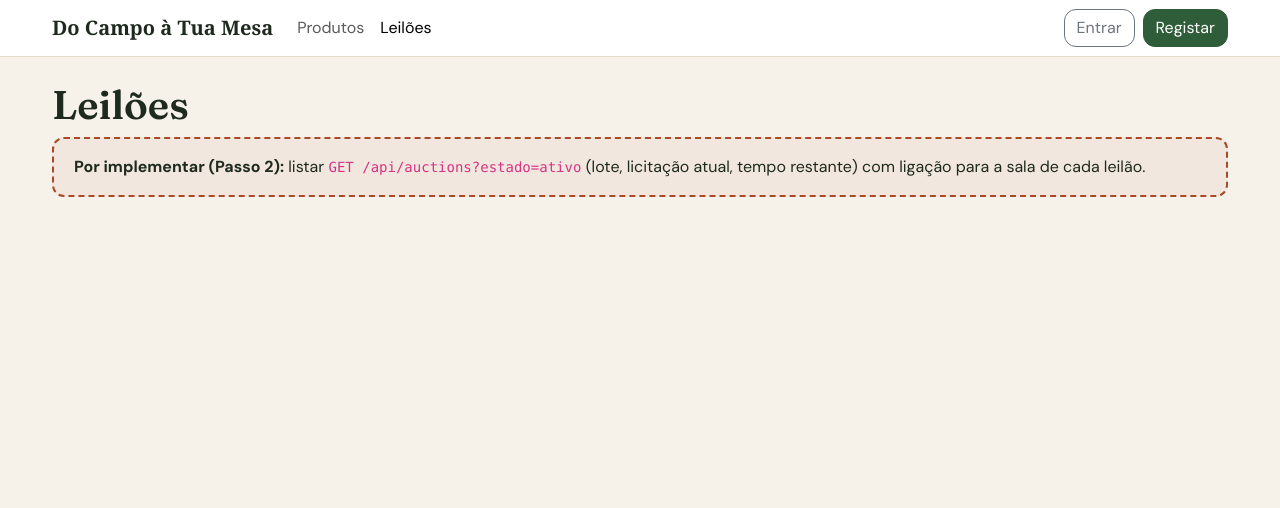
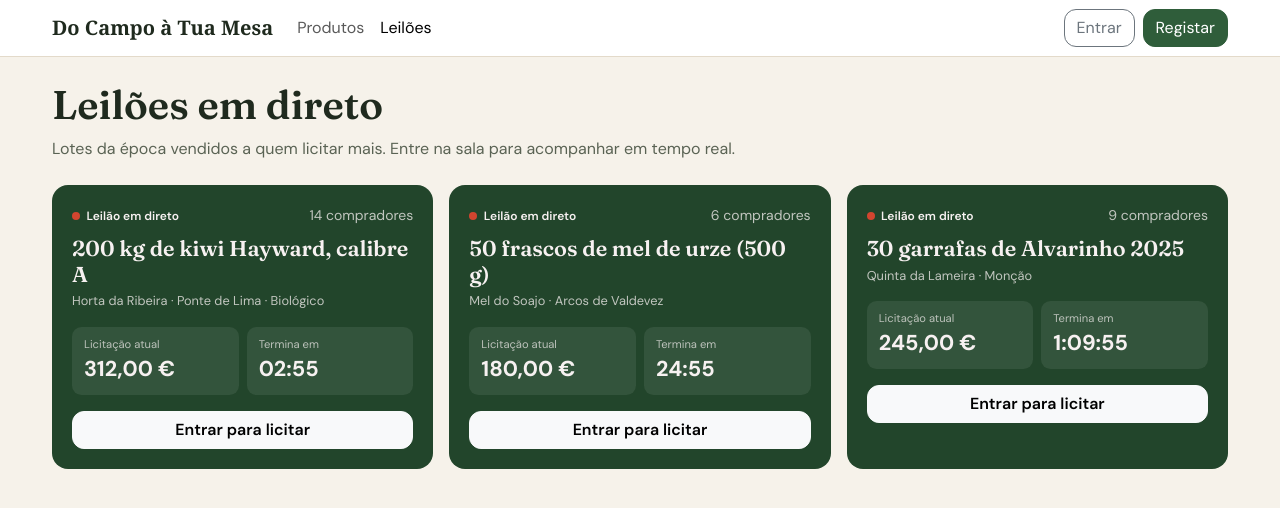
Before and after one commit to marianaalmeida01/mei31207_marianaalmeida_campoamesa, a React (Vite) app in the folder web/: page /leiloes in a window 1280 px wide. Shown: the top 508 px of the page. Built offline with nearby package versions, Linux system fonts and the light colour scheme; no server answers.

Commit message:
page produtor with page star

```diff
--- a/web/src/components/CartaoProduto.jsx
+++ b/web/src/components/CartaoProduto.jsx
@@ -1,5 +1,8 @@
 // Componente reutilizável: cartão de produto do catálogo
-const euro = (v) => v.toLocaleString('pt-PT', { style: 'currency', currency: 'EUR' }); // Formata um número como moeda em euros
+import { Link } from 'react-router-dom';
+import { idDoProdutor } from '../data/simulados.js';
+
+const euro = (v) => v.toLocaleString('pt-PT', { style: 'currency', currency: 'EUR' });
 
 // Hortícolas, fruta, carne, peixe, laticínios, bebidas, mercearia, padaria, outros
 const slug = (texto = '') => texto.normalize('NFD').replace(/[\u0300-\u036f]/g, '').toLowerCase();
@@ -7,6 +10,8 @@ const slug = (texto = '') => texto.normalize('NFD').replace(/[\u0300-\u036f]/g,
 export default function CartaoProduto({ produto, onAdicionar }) {
   const etiqueta = produto.etiqueta ?? (produto.biologico ? 'Bio' : null);
   const localidade = produto.produtor?.produtor?.localidade;
+  // Com a API real o produtor terá _id; com os dados simulados usamos o nome
+  const produtorId = produto.produtor?._id ?? idDoProdutor(produto.produtor?.nome);
 
   return (
     <article className="card cartao-produto h-100">
@@ -18,7 +23,8 @@ export default function CartaoProduto({ produto, onAdicionar }) {
       <div className="card-body d-flex flex-column">
         <h3 className="h6 mb-1">{produto.nome}</h3>
         <p className="texto-secundario small mb-2">
-          {produto.produtor?.nome}{localidade && ` · ${localidade}`}
+          <Link to={`/produtores/${produtorId}`} className="link-secondary">{produto.produtor?.nome}</Link>
+          {localidade && ` · ${localidade}`}
         </p>
 
         <div className="d-flex justify-content-between align-items-baseline mt-auto">
--- /dev/null
+++ b/web/src/data/simulados.js
@@ -0,0 +1,38 @@
+// Dados simulados ate API
+
+// Data a X minutos de agora (para a contagem decrescente dos leilões)
+const daqui = (minutos) => new Date(Date.now() + minutos * 60 * 1000).toISOString();
+
+// "Horta da Ribeira" -> "horta-da-ribeira" (usado no endereço /produtores/...)
+export const idDoProdutor = (nome = '') =>
+  nome.normalize('NFD').replace(/[\u0300-\u036f]/g, '').toLowerCase().trim().replace(/\s+/g, '-');
+
+export const leiloes = [
+  { _id: 'l1', lote: '200 kg de kiwi Hayward, calibre A', produtor: 'Horta da Ribeira', localidade: 'Ponte de Lima', biologico: true, valor: 312, participantes: 14, terminaEm: daqui(3) },
+  { _id: 'l2', lote: '50 frascos de mel de urze (500 g)', produtor: 'Mel do Soajo', localidade: 'Arcos de Valdevez', biologico: false, valor: 180, participantes: 6, terminaEm: daqui(25) },
+  { _id: 'l3', lote: '30 garrafas de Alvarinho 2025', produtor: 'Quinta da Lameira', localidade: 'Monção', biologico: false, valor: 245, participantes: 9, terminaEm: daqui(70) },
+];
+
+export const produtores = [
+  { _id: 'horta-da-ribeira', nome: 'Horta da Ribeira', localidade: 'Ponte de Lima', lat: 41.767, lng: -8.583, desde: 2014, avaliacao: 4.8, numAvaliacoes: 126,
+    descricao: 'Horta familiar nas margens do rio Lima. Fruta e hortícolas da época, colhidos na véspera da entrega.',
+    metodos: ['Levantamento na quinta', 'Entrega ao domicílio'] },
+  { _id: 'mel-do-soajo', nome: 'Mel do Soajo', localidade: 'Arcos de Valdevez', lat: 41.846, lng: -8.418, desde: 2009, avaliacao: 4.9, numAvaliacoes: 88,
+    descricao: 'Apicultura de montanha no Parque Nacional da Peneda-Gerês. Mel de urze e de castanheiro.',
+    metodos: ['Levantamento na quinta', 'Entrega ao domicílio'] },
+  { _id: 'quinta-da-lameira', nome: 'Quinta da Lameira', localidade: 'Monção', lat: 42.076, lng: -8.481, desde: 1998, avaliacao: 4.7, numAvaliacoes: 64,
+    descricao: 'Vinhas de Alvarinho na sub-região de Monção e Melgaço. Vinho engarrafado na própria quinta.',
+    metodos: ['Levantamento na quinta'] },
+  { _id: 'casal-do-vez', nome: 'Casal do Vez', localidade: 'Arcos de Valdevez', lat: 41.846, lng: -8.418, desde: 2017, avaliacao: 4.5, numAvaliacoes: 41,
+    descricao: 'Hortícolas em modo de produção biológico, à beira do rio Vez.',
+    metodos: ['Entrega ao domicílio'] },
+  { _id: 'queijaria-da-peneda', nome: 'Queijaria da Peneda', localidade: 'Melgaço', lat: 42.113, lng: -8.260, desde: 2005, avaliacao: 4.9, numAvaliacoes: 57,
+    descricao: 'Queijos artesanais de leite de cabra, curados na serra.',
+    metodos: ['Levantamento na quinta', 'Entrega ao domicílio'] },
+  { _id: 'forno-de-lanheses', nome: 'Forno de Lanheses', localidade: 'Viana do Castelo', lat: 41.693, lng: -8.832, desde: 1987, avaliacao: 4.8, numAvaliacoes: 203,
+    descricao: 'Broa de milho e pão de centeio cozidos em forno de lenha todas as manhãs.',
+    metodos: ['Levantamento na quinta'] },
+  { _id: 'souto-da-serra', nome: 'Souto da Serra', localidade: 'Paredes de Coura', lat: 41.912, lng: -8.561, desde: 2011, avaliacao: 4.7, numAvaliacoes: 33,
+    descricao: 'Soutos de castanheiro centenários. Castanha longal apanhada à mão.',
+    metodos: ['Entrega ao domicílio'] },
+];
--- a/web/src/pages/Leiloes.jsx
+++ b/web/src/pages/Leiloes.jsx
@@ -1,14 +1,18 @@
 // Lista de leilões ativos e agendados
-import PorImplementar from '../components/PorImplementar.jsx';
+import DestaqueLeilao from '../components/DestaqueLeilao.jsx';
+import { leiloes } from '../data/simulados.js';
 
 export default function Leiloes() {
   return (
     <>
-      <h1>Leilões</h1>
-      <PorImplementar passo={2}>
-        listar <code>GET /api/auctions?estado=ativo</code> (lote, licitação atual, tempo restante)
-        com ligação para a sala de cada leilão.
-      </PorImplementar>
+      <h1>Leilões em direto</h1>
+      <p className="texto-secundario mb-4">
+        Lotes da época vendidos a quem licitar mais. Entre na sala para acompanhar em tempo real.
+      </p>
+
+      <section className="grelha-leiloes" aria-label="Leilões ativos">
+        {leiloes.map((l) => <DestaqueLeilao key={l._id} leilao={l} />)}
+      </section>
     </>
   );
 }
--- a/web/src/pages/Produtor.jsx
+++ b/web/src/pages/Produtor.jsx
@@ -1,16 +1,59 @@
 // Visitante: página pública do produtor
-import { useParams } from 'react-router-dom';
-import PorImplementar from '../components/PorImplementar.jsx';
+import { Link, useParams } from 'react-router-dom';
+import CartaoProduto from '../components/CartaoProduto.jsx';
+import { useAuth } from '../context/AuthContext.jsx';
+import { useCarrinho } from '../context/CarrinhoContext.jsx';
+import { produtores, idDoProdutor } from '../data/simulados.js';
+import produtosSimulados from '../data/produtos.json';
 
 export default function Produtor() {
-  const { id } = useParams();
+  const { id } = useParams(); // o ":id" do endereço /produtores/:id
+  const { utilizador } = useAuth();
+  const carrinho = useCarrinho();
+
+  const produtor = produtores.find((p) => p._id === id);
+
+  if (!produtor) {
+    return (
+      <>
+        <h1>Produtor não encontrado</h1>
+        <p className="texto-secundario">Volte ao <Link to="/">catálogo</Link> e escolha outro produtor.</p>
+      </>
+    );
+  }
+
+  const produtos = produtosSimulados.filter((p) => idDoProdutor(p.produtor?.nome) === id);
+
+  // Mapa do OpenStreetMap centrado na localidade do produtor not key
+  const { lat, lng } = produtor;
+  const mapa = `https://www.openstreetmap.org/export/embed.html?bbox=${lng - 0.06},${lat - 0.04},${lng + 0.06},${lat + 0.04}&layer=mapnik&marker=${lat},${lng}`;
+
   return (
     <>
-      <h1>Produtor</h1>
-      <PorImplementar passo={2}>
-        obter <code>GET /api/producers/{id}</code> e mostrar apresentação, localização em mapa,
-        avaliação média e produtos disponíveis.
-      </PorImplementar>
+      <section className="perfil-produtor">
+        <div>
+          <p className="destaque__regiao">{produtor.localidade} · produtor desde {produtor.desde}</p>
+          <h1>{produtor.nome}</h1>
+          <p className="mb-2">
+            <span className="avaliacao-media">{produtor.avaliacao.toLocaleString('pt-PT')}</span>
+            <span className="texto-secundario"> ({produtor.numAvaliacoes} avaliações)</span>
+          </p>
+          <p>{produtor.descricao}</p>
+          <ul className="list-unstyled texto-secundario small mb-0">
+            {produtor.metodos.map((m) => <li key={m}>✓ {m}</li>)}
+          </ul>
+        </div>
+
+        <iframe className="perfil-produtor__mapa" title={`Mapa de ${produtor.localidade}`} src={mapa} loading="lazy" />
+      </section>
+
+      <h2 className="h4 mb-3">Produtos disponíveis</h2>
+      <section className="grelha-produtos" aria-label={`Produtos de ${produtor.nome}`}>
+        {produtos.map((p) => (
+          <CartaoProduto key={p._id} produto={p}
+            onAdicionar={utilizador?.papel === 'comprador' ? () => carrinho.adicionar(p) : undefined} />
+        ))}
+      </section>
     </>
   );
 }
--- /dev/null
+++ b/web/src/styles/_paginas.scss
@@ -0,0 +1,33 @@
+// Estilos das páginas (Mobile First)
+
+// Lista de leilões: 1 coluna no telemóvel, 2 a partir de md, 3 a partir de xl
+.grelha-leiloes {
+  display: grid;
+  gap: 1rem;
+  @include a-partir-de(md) { grid-template-columns: repeat(2, 1fr); }
+  @include a-partir-de(xl) { grid-template-columns: repeat(3, 1fr); }
+}
+
+// Página do produtor: texto e mapa empilhados no telemóvel, lado a lado a partir de lg
+.perfil-produtor {
+  display: grid;
+  gap: 1.5rem;
+  margin-bottom: 2rem;
+
+  @include a-partir-de(lg) {
+    grid-template-columns: 1fr 24rem;
+    align-items: start;
+  }
+
+  &__mapa {
+    width: 100%;
+    aspect-ratio: 4 / 3;
+    border: 1px solid $linha;
+    border-radius: $border-radius;
+  }
+}
+
+.avaliacao-media {
+  font-weight: 600;
+  &::before { content: "★ "; color: $estrela; }
+}
--- a/web/src/styles/main.scss
+++ b/web/src/styles/main.scss
@@ -7,6 +7,7 @@
 @import 'navegacao';
 @import 'catalogo';
 @import 'componentes';
+@import 'paginas';
 
 
 .barra-topo { background: #fff; border-bottom: 1px solid $linha; }
```
